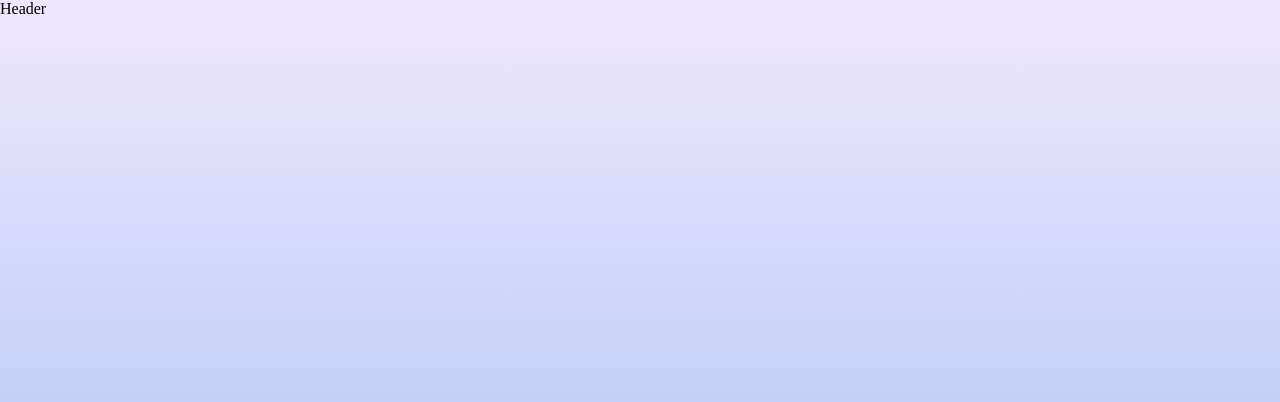
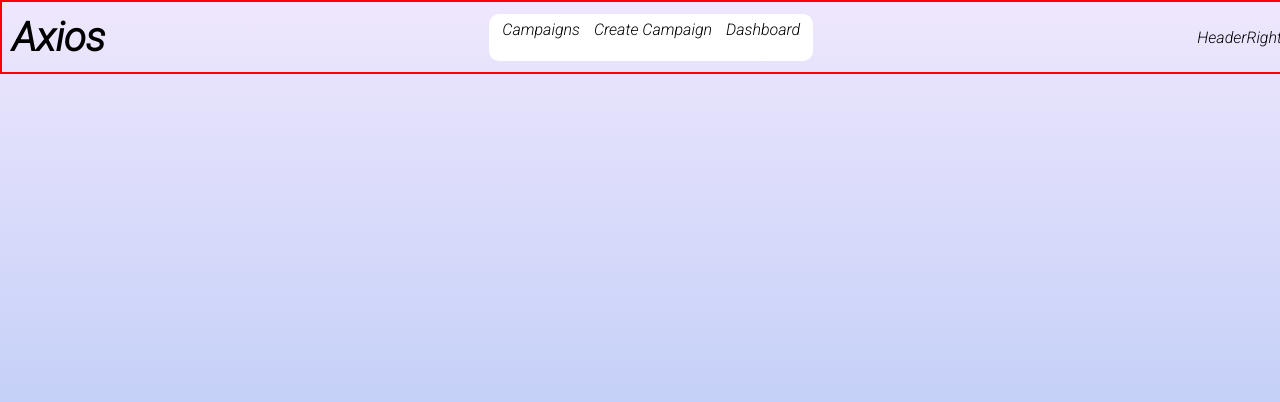
Before and after one commit to jogeshgupta963/Crowdfunding, a Next.js app in the folder client/: page / in a window 1280 px wide. Shown: the top 402 px of the page. Built offline with nearby package versions, Linux system fonts and the light colour scheme.

Commit message:
addded Header

```diff
--- a/client/components/Layout/Header.jsx
+++ b/client/components/Layout/Header.jsx
@@ -1,7 +1,23 @@
 import React from "react";
-
+import styled from "styled-components";
+import { HeaderLogo, HeaderNav, HeaderRight } from "../components";
 function Header() {
-  return <div>Header</div>;
+  return (
+    <HeaderWrapper>
+      <HeaderLogo />
+      <HeaderNav />
+      <HeaderRight />
+    </HeaderWrapper>
+  );
 }
 
+const HeaderWrapper = styled.div`
+  width: 100%;
+  height: 70px;
+  border: 2px solid red;
+  display: flex;
+  justify-content: space-between;
+  align-items: center;
+  font-family: "Roboto";
+`;
 export default Header;
--- a/client/components/Layout/Layout.js
+++ b/client/components/Layout/Layout.js
@@ -27,6 +27,7 @@ const GlobalStyle = createGlobalStyle`
   body{
     margin:0;
     padding:0;
+    overflow-x: hidden;
   }
 `;
 
--- a/client/components/Layout/theme.js
+++ b/client/components/Layout/theme.js
@@ -2,12 +2,16 @@ const light = {
   color: "#000",
   bgColor: "#efe7fd",
   bgImage: "linear-gradient(180deg,#efe7fd 0%,#bdccf7 60%)",
+  bgDiv: "#fff",
+  bgSubDiv: "#efe7fd",
 };
 
 const dark = {
   color: "#fff",
   bgColor: "#923cb5",
   bgImage: "linear-gradient(180deg,#2f0f3d 5%,#000000 90%)",
+  bgDiv: "black",
+  bgSubDiv: "rgb(33,36,41",
 };
 
 const themes = {
--- /dev/null
+++ b/client/components/components/HeaderLogo.jsx
@@ -0,0 +1,12 @@
+import React from "react";
+import styled from "styled-components";
+function HeaderLogo() {
+  return <Logo>Axios</Logo>;
+}
+const Logo = styled.h1`
+  font-weight = bold;
+  font-size: 40px;
+  margin-left:10px;
+  font-family:"Roboto"
+`;
+export default HeaderLogo;
--- /dev/null
+++ b/client/components/components/HeaderNav.jsx
@@ -0,0 +1,31 @@
+import React from "react";
+import styled from "styled-components";
+function HeaderNav() {
+  return (
+    <HeaderNavWrapper>
+      <HeaderNavLinks>Campaigns</HeaderNavLinks>
+      <HeaderNavLinks>Create Campaign</HeaderNavLinks>
+      <HeaderNavLinks>Dashboard</HeaderNavLinks>
+    </HeaderNavWrapper>
+  );
+}
+
+const HeaderNavWrapper = styled.div`
+  display: flex;
+  align-items: center;
+  justify-content: space-between;
+  background-color: ${(props) => props.theme.bgDiv};
+  padding: 6px;
+  height: 50%;
+  border-radius: 10px;
+`;
+const HeaderNavLinks = styled.div`
+  font-family: "Roboto";
+  height: 100%;
+  margin:7px;
+  border:2px solid black
+  border-radius: 10px;
+  background-color: ${(props) => props.theme.bgSubDiv}
+  text-decoration: none;
+`;
+export default HeaderNav;
--- /dev/null
+++ b/client/components/components/HeaderRight.jsx
@@ -0,0 +1,7 @@
+import React from "react";
+
+function HeaderRight() {
+  return <div>HeaderRight</div>;
+}
+
+export default HeaderRight;
--- /dev/null
+++ b/client/components/components/index.js
@@ -0,0 +1,5 @@
+import HeaderLogo from "./HeaderLogo";
+import HeaderNav from "./HeaderNav";
+import HeaderRight from "./HeaderRight";
+
+export { HeaderLogo, HeaderRight, HeaderNav };
--- a/client/pages/_app.js
+++ b/client/pages/_app.js
@@ -1,15 +1,15 @@
 import Layout from "../components/Layout/Layout";
-import { Provider } from "react-redux";
-import { store } from "../redux/store";
-
+// import { Provider } from "react-redux";
+// import { store } from "../redux/store";
+import "../style/global.css";
 function MyApp({ Component, pageProps }) {
   return (
     <>
-      <Provider store={store}>
-        <Layout>
-          <Component {...pageProps} />
-        </Layout>
-      </Provider>
+      {/* <Provider store={store}> */}
+      <Layout>
+        <Component {...pageProps} />
+      </Layout>
+      {/* </Provider> */}
     </>
   );
 }
--- /dev/null
+++ b/client/style/global.css
@@ -0,0 +1 @@
+@import url("https://fonts.googleapis.com/css2?family=Roboto:ital,wght@1,300&display=swap");
```
Also changed, not shown: client/.babelrc (added).
